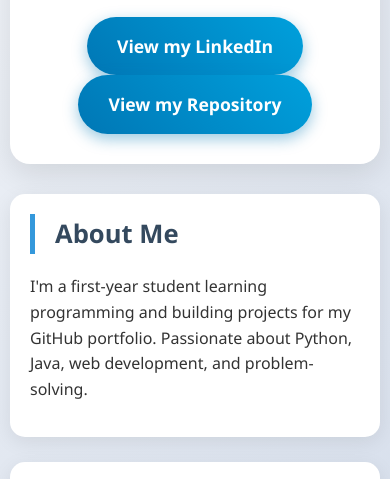
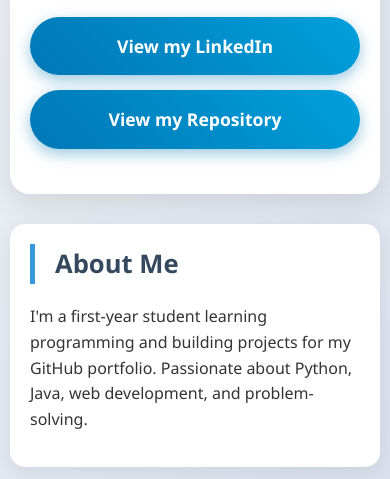
Before and after one commit to zariawiskari/ZarIa-Wiskari-CV, a plain HTML site: page index.html in a window 390 px wide. Shown: the part 343-822 px from the top of the page. Drawn offline with Linux system fonts and the light colour scheme.

Commit message:
made changes for mobile

```diff
--- a/style.css
+++ b/style.css
@@ -57,11 +57,17 @@
     display: inline-block;
     box-shadow: 0 5px 15px rgba(0,119,181,0.4);
     transition: all 0.3s ease;
+    margin-right: 15px;
+    margin-bottom: 10px;
 }
 
 .site-btn:hover {
     transform: translateY(-2px);
     box-shadow: 0 8px 25px rgba(0,119,181,0.6);
+}
+
+.site-btn:last-child {
+    margin-right: 0;
 }
 
 .section {
@@ -128,3 +134,14 @@
     body { background: white; }
     .section { box-shadow: none; }
 }
+
+/* mobile: stack buttons vertically */
+@media (max-width: 600px) {
+    .site-btn {
+        display: block;
+        margin-right: 0;
+        margin-bottom: 15px;
+        width: 100%;
+        text-align: center;
+    }
+}
```
